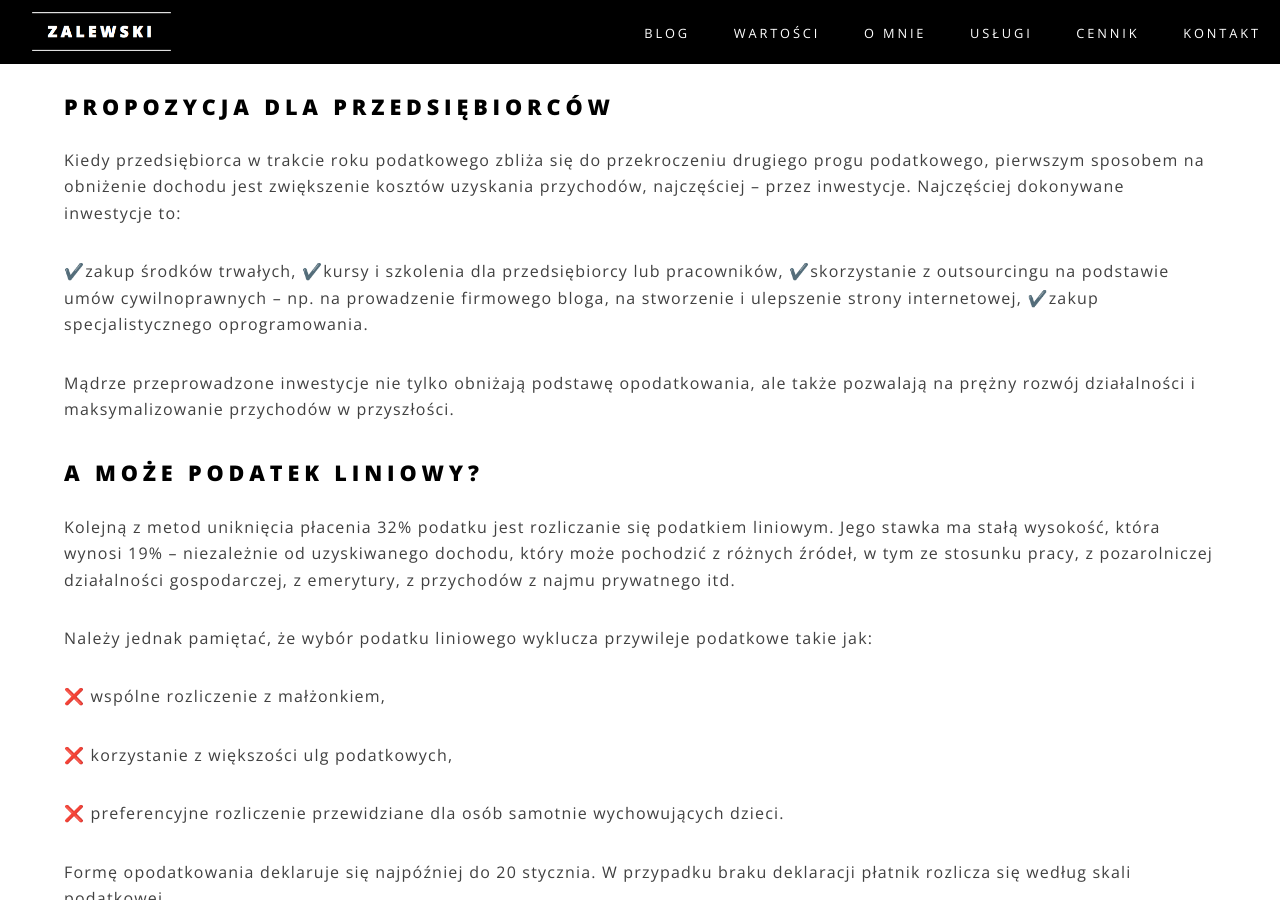
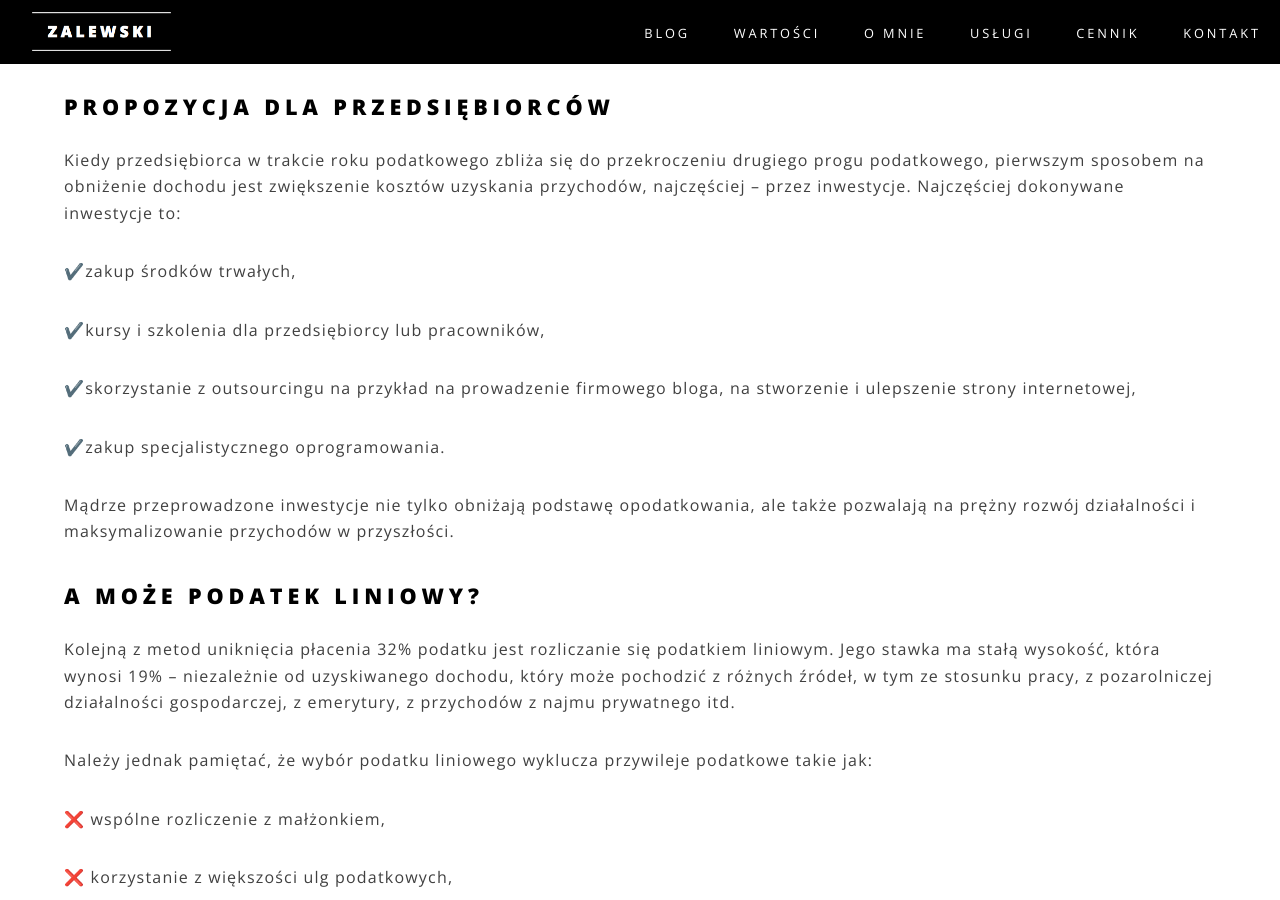
Before and after one commit to zalewskifinance/zalewskifinance.github.io, a Jekyll site: the page built from _posts/2018-10-30-prog-podatkowy.md, in a window 1280 px wide and 900 px high, scrolled down 1222 px. Built offline with Jekyll 4.4.1, drawn with Linux system fonts in a browser that asks for light colours.

Commit message:
Update 2018-10-30-prog-podatkowy.md

```diff
--- a/_posts/2018-10-30-prog-podatkowy.md
+++ b/_posts/2018-10-30-prog-podatkowy.md
@@ -31,8 +31,11 @@ W związku z powyższym bardziej ekonomiczne jest złożenie jednego zeznania i
 Kiedy przedsiębiorca w trakcie roku podatkowego zbliża się do przekroczeniu drugiego progu podatkowego, pierwszym sposobem na obniżenie dochodu jest zwiększenie kosztów uzyskania przychodów, najczęściej – przez inwestycje. Najczęściej dokonywane inwestycje to:
 
 ✔️zakup środków trwałych,
+
 ✔️kursy i szkolenia dla przedsiębiorcy lub pracowników,
-✔️skorzystanie z outsourcingu na podstawie umów cywilnoprawnych – np. na prowadzenie firmowego bloga, na stworzenie i ulepszenie strony internetowej,
+
+✔️skorzystanie z outsourcingu na przykład na prowadzenie firmowego bloga, na stworzenie i ulepszenie strony internetowej,
+
 ✔️zakup specjalistycznego oprogramowania.
 
 Mądrze przeprowadzone inwestycje nie tylko obniżają podstawę opodatkowania, ale także pozwalają na prężny rozwój działalności i maksymalizowanie przychodów w przyszłości.
```
